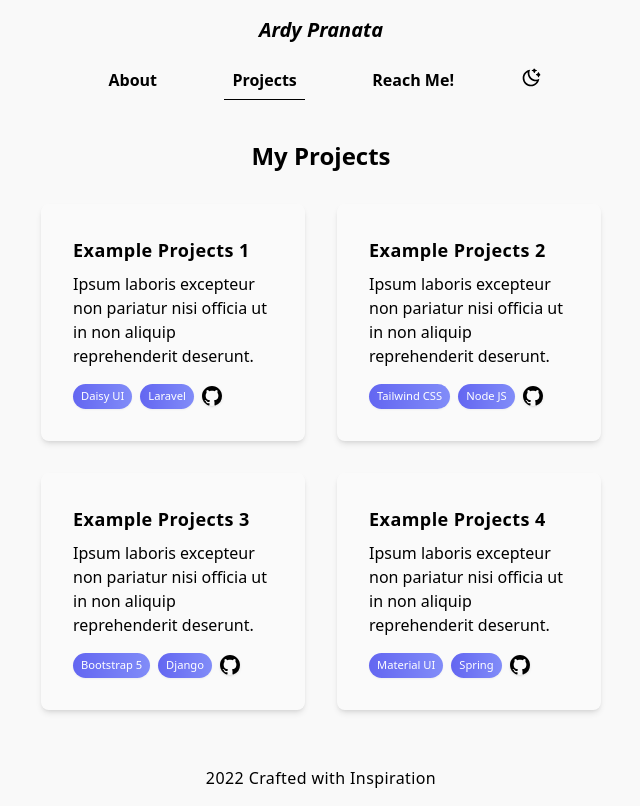
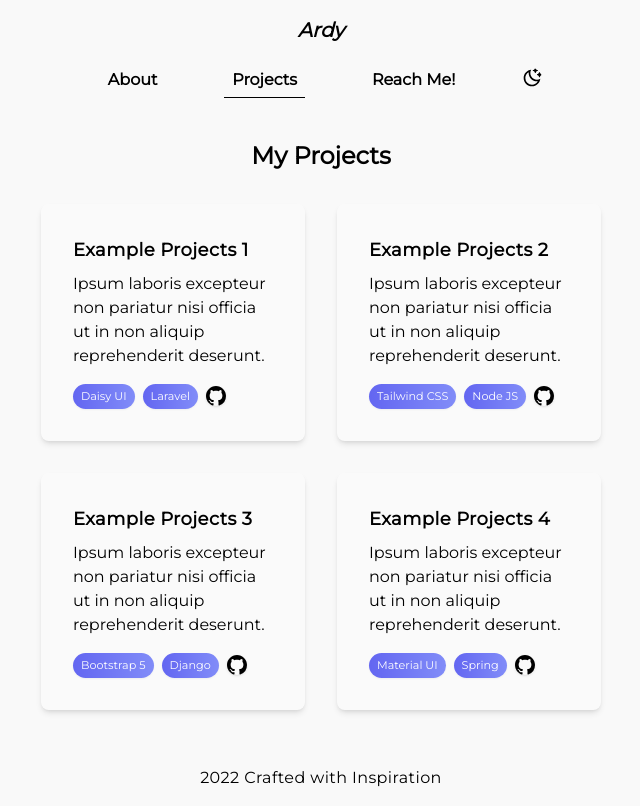
Before and after one commit to ardynatz/easy-profile, a React (Vite) app: page /projects in a window 1280 px wide. Shown: the whole page, without its empty margins (319-959 px from the left). Built offline with nearby package versions, Linux system fonts and the light colour scheme.

Commit message:
Update: Change Default Font

```diff
--- a/index.html
+++ b/index.html
@@ -4,6 +4,7 @@
     <meta charset="UTF-8" />
     <link rel="icon" type="image/svg+xml" href="/vite.svg" />
     <meta name="viewport" content="width=device-width, initial-scale=1.0" />
+    <meta name="description" content="Simple Profile with React + Tailwind CSS" />
     <title>Ardy Pranata - Simple Profile</title>
   </head>
   <body>
--- a/src/Components/Navbar/index.jsx
+++ b/src/Components/Navbar/index.jsx
@@ -26,7 +26,7 @@ export default function Navbar() {
       <nav>
         <div className="flex justify-center">
           <a className="no-underline" href="#">
-            <h1 className="top-navigation-h1 text-xl font-extrabold text-medium italic text-black dark:text-stone-300">
+            <h1 className="top-navigation-h1 text-xl font-black italic text-black dark:text-stone-300">
               {navbar.title}
             </h1>
           </a>
--- a/src/Data/config.js
+++ b/src/Data/config.js
@@ -1,5 +1,5 @@
 export const navbarConfig = {
-  title: "Ardy Pranata",
+  title: "Ardy",
 };
 
 export const footerConfig = {
--- a/src/index.css
+++ b/src/index.css
@@ -1,3 +1,4 @@
+@import url('https://fonts.googleapis.com/css2?family=Montserrat');
 @tailwind base;
 @tailwind components;
 @tailwind utilities;
@@ -9,10 +10,11 @@
 
   body {
     @apply bg-stone-100/50 dark:bg-stone-900 px-2;
+    font-family: "Montserrat", "Open Sans", "Helvetica Neue";
   }
 
   p {
-    @apply text-black dark:text-stone-400 dark:font-normal;
+    @apply text-black dark:text-stone-400;
   }
 
   a {
@@ -33,7 +35,7 @@
   }
 
   .p-about {
-    @apply text-base tracking-wide leading-loose;
+    @apply tracking-wide leading-loose;
   }
 
   .p-desc {
```
